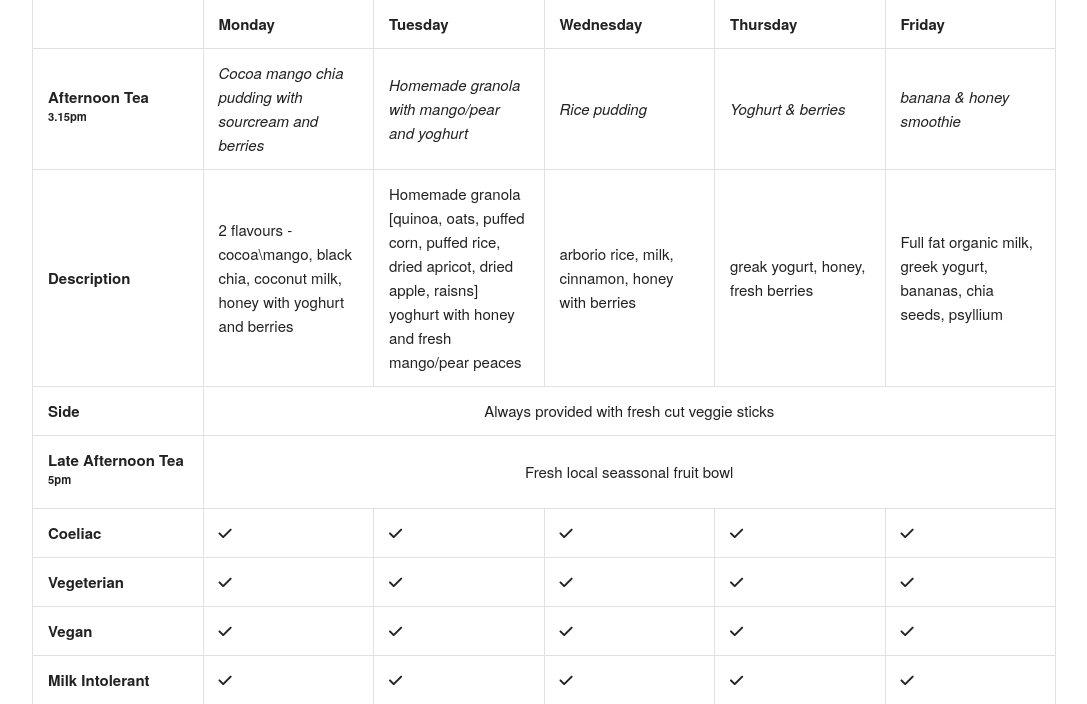
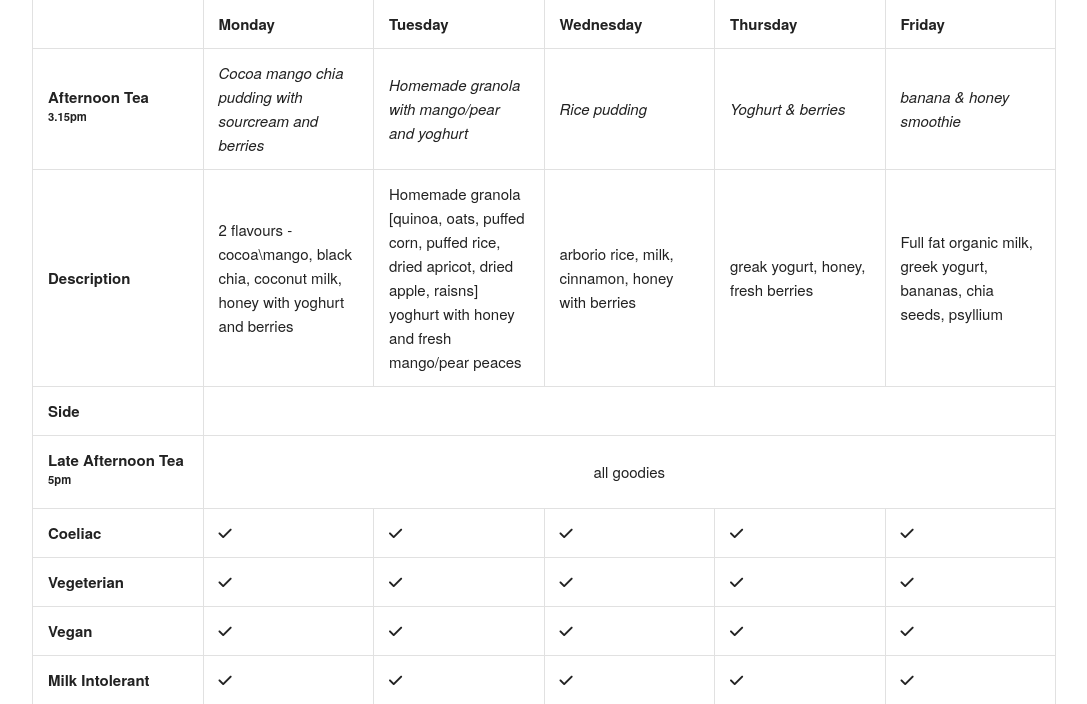
Before and after one commit to nanux/foodosh, a Django app: page / in a window 1280 px wide. Shown: the part 81-785 px from the top of the page, without its empty margins (96-1183 px from the left). Run offline with Django 3.2, Linux system fonts and the light colour scheme; data comes from the database, SQL or seed files in the repository; both versions use the stored data as it was after the commit; some libraries are stand-ins or nearby versions.

Commit message:
Add the description to the Sides

```diff
--- a/food/models.py
+++ b/food/models.py
@@ -97,6 +97,7 @@ class Meal(models.Model):
 class Side(models.Model):
     name = models.CharField(max_length=200, unique=True)
     price = models.FloatField()
+    description = models.CharField(max_length=250, blank=True)
 
     def __str__(self):
         return self.name
--- a/food/templates/food/index.html
+++ b/food/templates/food/index.html
@@ -29,11 +29,11 @@
                 </tr>
                 <tr>
                     <td><strong>Side</strong></td>
-                    <td colspan="5" class="center">Always provided with fresh cut veggie sticks</td>
+                    <td colspan="5" class="center">{{ veggies.description }}</td>
                 </tr>
                 <tr>
                     <td><strong>Late Afternoon Tea <sup>5pm</sup></strong></td>
-                    <td colspan="5" class="center">Fresh local seassonal fruit bowl</td>
+                    <td colspan="5" class="center">{{ late_tea.description }}</td>
                 </tr>
                 <tr>
                     <td><strong>Coeliac</strong></td>
--- a/food/views.py
+++ b/food/views.py
@@ -1,14 +1,18 @@
 from django.http import HttpResponse
 from django.template import loader
 
-from food.models import Meal
+from food.models import Meal, Side
 
 
 def index(request):
     meals = Meal.objects.all()
     template = loader.get_template('food/index.html')
     meals = meals.filter(id__in=[1,2,3,4,5])
+    veggies = Side.objects.get(name='Veggies')
+    late_tea = Side.objects.get(name='Late afternoon tea')
     context = {
         'meals': meals,
+        'veggies': veggies,
+        'late_tea': late_tea
     }
     return HttpResponse(template.render(context, request))
```
Also changed, not shown: db.sqlite3.
